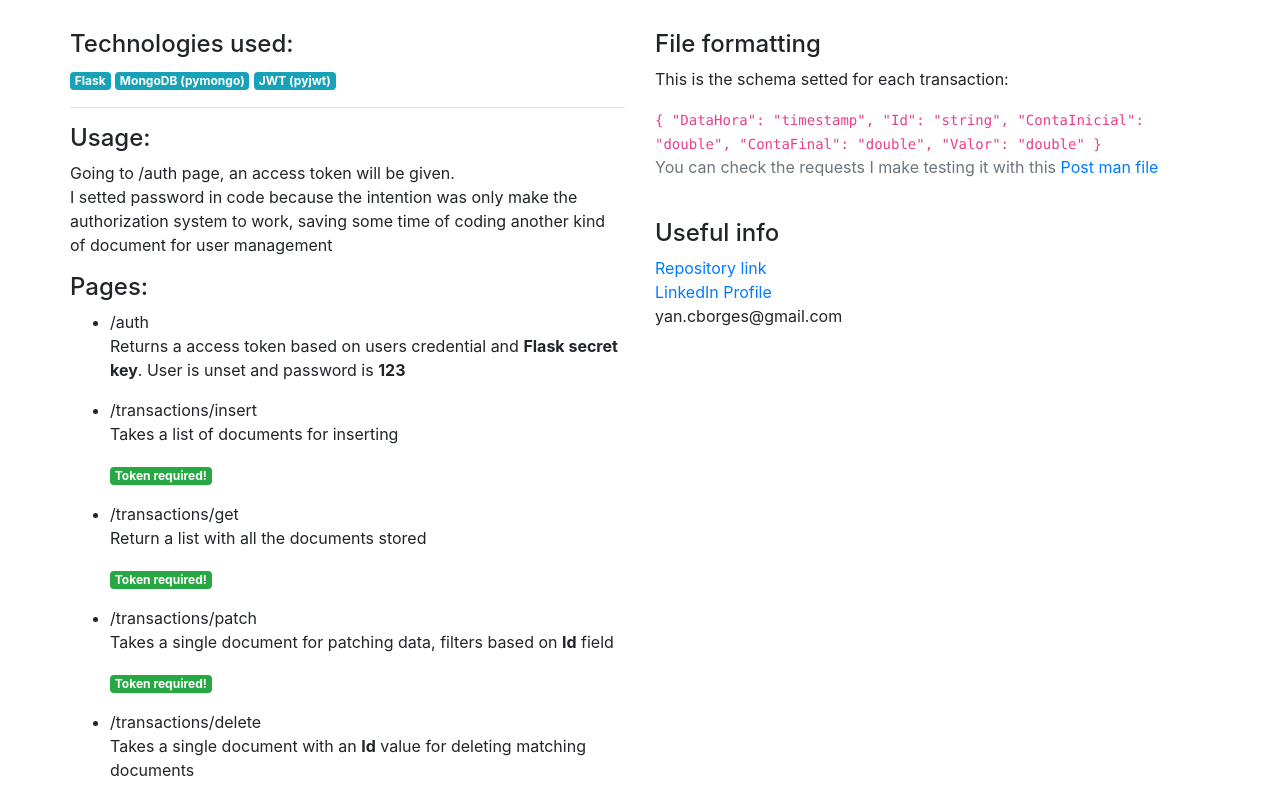
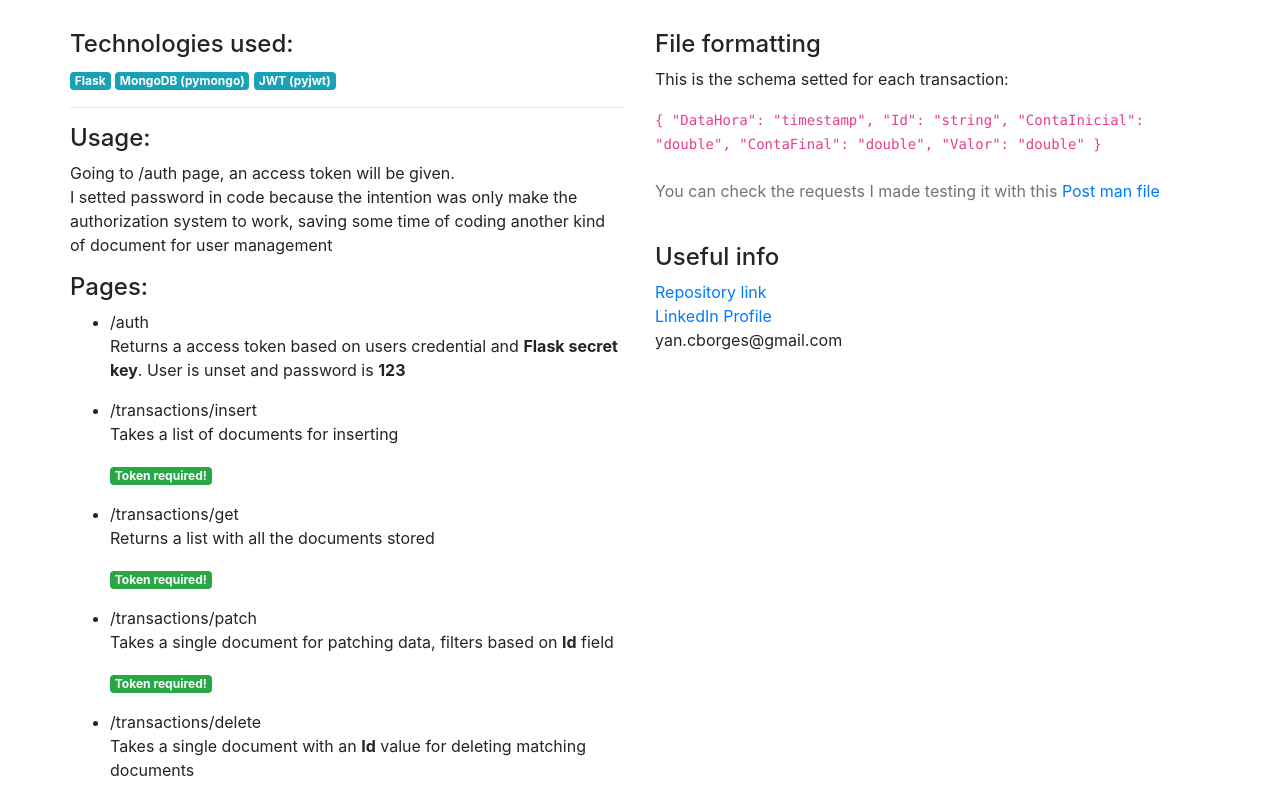
Before and after one commit to yancborges/flask-api, a Flask app: template templates/index.html in a window 1280 px wide. Shown: the part 106-896 px from the top of the page. Run offline with Flask 2, Linux system fonts and the light colour scheme; the template is opened without the code that fills it, so the values that code supplies are empty; parts of the project's set-up code (start-up, migrations or seed data) failed here and were passed over; some libraries are stand-ins or nearby versions.

Commit message:
Polishing - Last updates

```diff
--- a/templates/index.html
+++ b/templates/index.html
@@ -35,7 +35,7 @@
 					<span class="badge badge-success">Token required!</span>
 				</ul>
 				<ul>
-					<li>/transactions/get</li><p>Return a list with all the documents stored</p>
+					<li>/transactions/get</li><p>Returns a list with all the documents stored</p>
 					<span class="badge badge-success">Token required!</span>
 				</ul>
 				<ul>
@@ -63,7 +63,8 @@
     					"Valor": "double"
     				}
     			</code>
-    			<p class="text-muted">You can check the requests I make testing it with this <a href="">Post man file</a>
+    			<br/><br/>
+    			<p class="text-muted">You can check the requests I made testing it with this <a href="https://github.com/yancborges/flask-api/blob/master/requests/flask-api%20testing.postman_collection.json">Post man file</a>
     			<br/><br/>
     			<h4>Useful info</h4>
     			<a href="https://github.com/yancborges/flask-api">Repository link</a><br/>
```
Also changed, not shown: readme.md.
